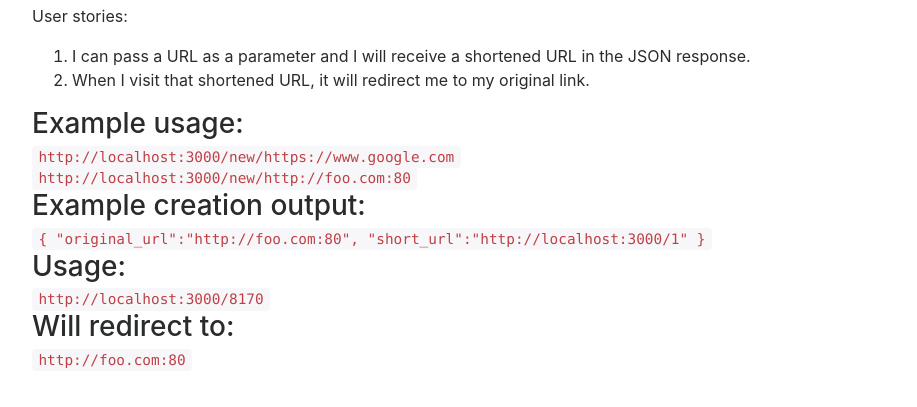
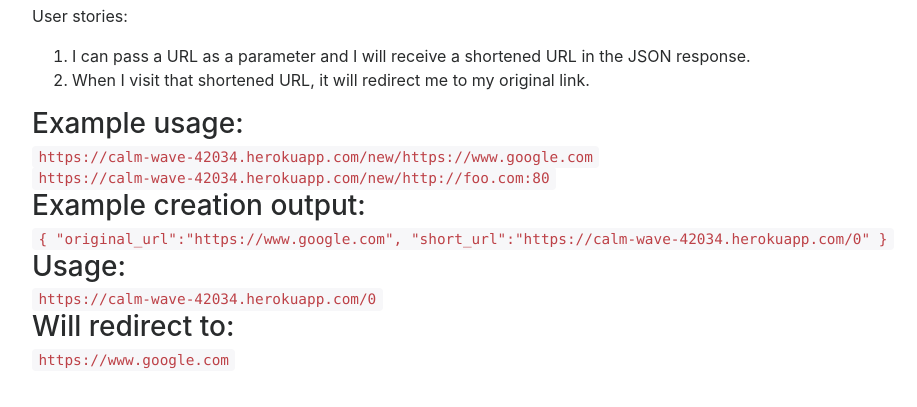
Before and after one commit to kaloudiyi/urlshortener, a website: page index.html in a window 1280 px wide. Shown: the part 39-446 px from the top of the page, without its empty margins (53-970 px from the left). Drawn offline with nearby package versions, Linux system fonts and the light colour scheme.

```diff
--- a/index.html
+++ b/index.html
@@ -13,14 +13,14 @@
                 <li>When I visit that shortened URL, it will redirect me to my original link.</li>
             </ol>
             <h3>Example usage:</h3>
-            <code>http://localhost:3000/new/https://www.google.com</code><br>
-            <code>http://localhost:3000/new/http://foo.com:80</code>
+            <code>https://calm-wave-42034.herokuapp.com/new/https://www.google.com</code><br>
+            <code>https://calm-wave-42034.herokuapp.com/new/http://foo.com:80</code>
             <h3>Example creation output:</h3>
-            <code>{ "original_url":"http://foo.com:80", "short_url":"http://localhost:3000/1" }</code>
+            <code>{ "original_url":"https://www.google.com", "short_url":"https://calm-wave-42034.herokuapp.com/0" }</code>
             <h3>Usage:</h3>
-            <code>http://localhost:3000/8170</code>
+            <code>https://calm-wave-42034.herokuapp.com/0</code>
             <h3>Will redirect to:</h3>
-            <code>http://foo.com:80</code>
+            <code>https://www.google.com</code>
         </div>
     </body>
 </html>
```
